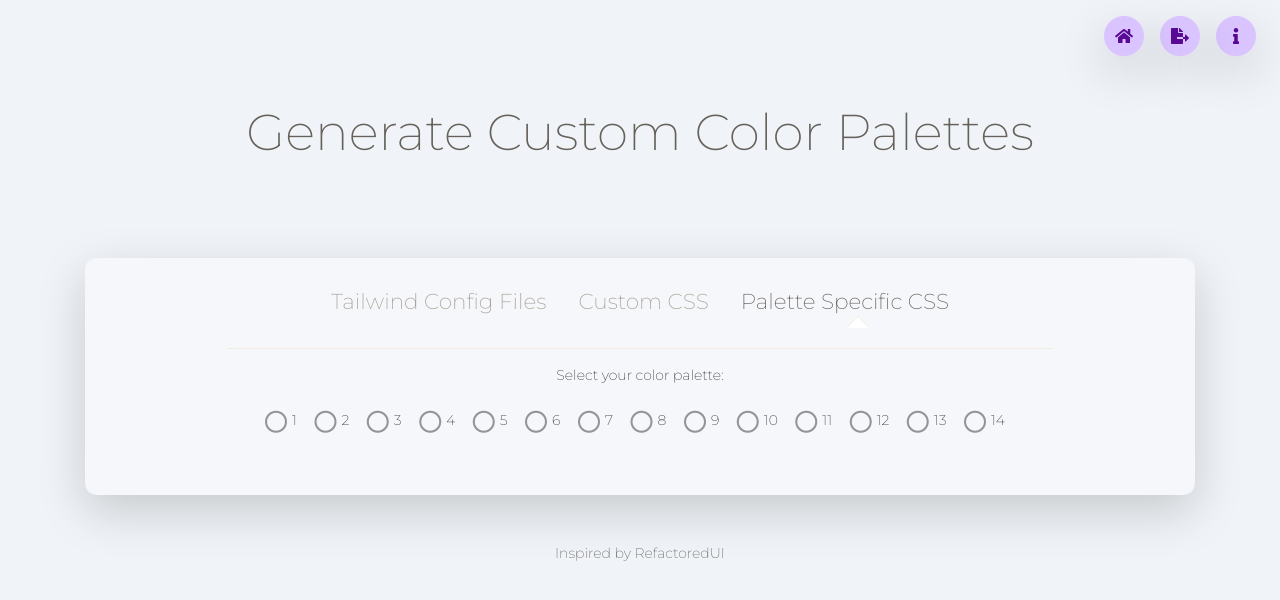
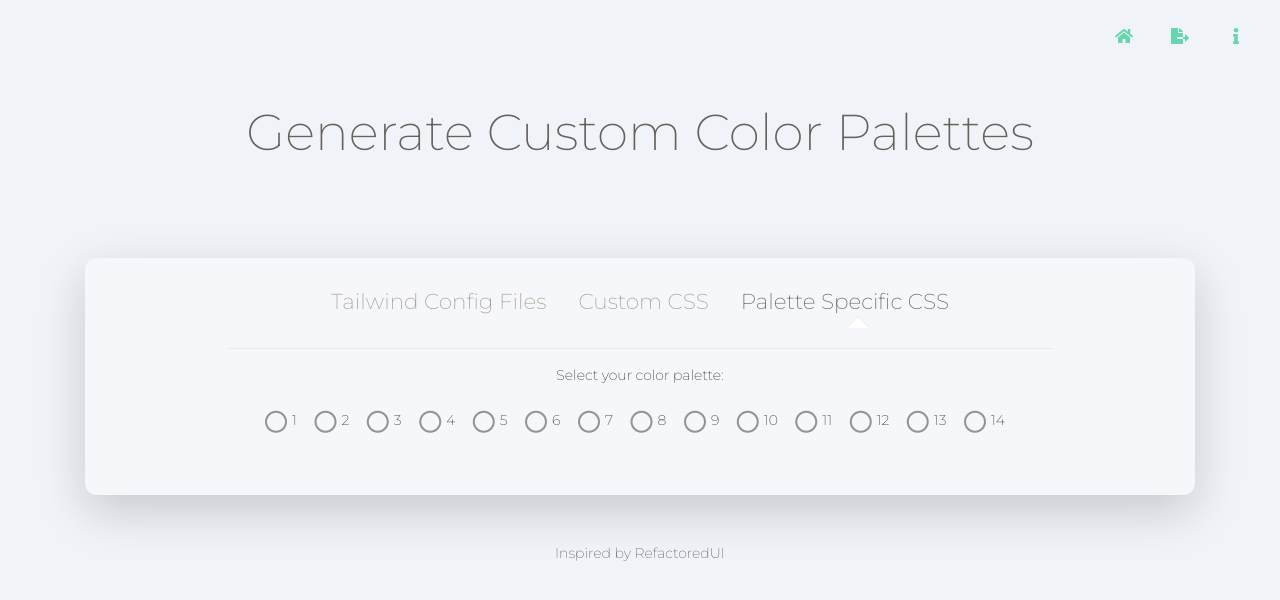
Before and after one commit to mtparagon5/refactored-ui, a plain HTML site: page form.html in a window 1280 px wide. Drawn offline with nearby package versions, Linux system fonts and the light colour scheme.

Commit message:
working on nav icons

```diff
--- a/assets/css/main/form.css
+++ b/assets/css/main/form.css
@@ -2,5 +2,8 @@
   background-color: var(--rui-cool-grey-400);
 } */
 html {
-  color: var(--rui-blue-grey-900)
+  color: var(--rui-warm-grey-900)
 }
+.text-rui-green-vivid-300 {
+  color: var(--rui-green-vivid-300)
+}
--- a/assets/css/main/main.css
+++ b/assets/css/main/main.css
@@ -92,10 +92,17 @@ div#shades-div div.row:hover {
 .bg-rui-green-000 {
   background-color: var(--rui-green-000);
 }
+.bg-transparent {
+  background-color: transparent !important;
+  }
+
 
 /* borders */
 .border-rui-green-200 {
   border-color: var(--rui-green-200);
+}
+.border-transparent {
+  border-color: transparent !important;
 }
 
 /* buttons */
--- a/assets/js/main.js
+++ b/assets/js/main.js
@@ -262,9 +262,7 @@ $.map(palettes, function (palette) {
     `
       <div class="card mb-5 shadow-lg bg-rui-grey-000">
         <div class="row">
-          <div class="col-md-6">
-            <img id="`+ palette.id + `" class="card-img img-point grow2" src="./assets/img/` + palette.id + `.png" alt="Palette ` + palette.id + ` sample">
-          </div>
+
           <div class="col-md-6">
             <div class="card-body grow2">
               <h2 class="card-title text-center">Palette ` + palette.id + `</h2>
@@ -280,11 +278,18 @@ $.map(palettes, function (palette) {
 
             </div>
           </div>
+
+          <div class="col-md-6">
+            <img id="`+ palette.id + `" class="card-img img-point grow2" src="./assets/img/` + palette.id + `.png" alt="Palette ` + palette.id + ` sample">
+          </div>
+
         </div>
+
         <a id="colors` + palette.id + `" class="toggler btn text-light btn-rui-green-200">Show Color Palette</a>
         <div id="colors` + palette.id + `" style="display:none; ">
           ` + colorString + `
         </div>
+
       </div>
     `
   )
--- a/form.html
+++ b/form.html
@@ -36,19 +36,19 @@
     <div class="col-12">
 
       <div class="float-right mr-4 mt-3">
-        <a type="button" class="btn btn-just-icon btn-rui-purple-vivid-100 shadow-lg grow2" data-container="body"
+        <a type="button" class="btn btn-just-icon bg-transparent border-transparent grow2" data-container="body"
           data-toggle="popover" title="i" data-content="Here you can customize your file export."><i
-            class="fas fa-info"></i></a>
+            class="fas fa-info text-rui-green-vivid-300 "></i></a>
       </div>
 
       <div class="float-right mr-3 mt-3">
-        <a href="./form.html" id="export" class="btn btn-just-icon btn-rui-purple-vivid-100 shadow-lg grow2"><span
-            style="position:relative; right:0px;"><i class="fas fa-file-export"></i></span></a>
+        <a href="./form.html" id="export" class="btn btn-just-icon bg-transparent border-transparent grow2"><span
+            style="position:relative; right:0px;"><i class="fas fa-file-export text-rui-green-vivid-300"></i></span></a>
       </div>
 
       <div class="float-right mr-3 mt-3">
-        <a href="./index.html" id="home" class="btn btn-just-icon btn-rui-purple-vivid-100 shadow-lg grow2"><span
-            style="position:relative; right:0px;"><i class="fas fa-home"></i></span></a>
+        <a href="./index.html" id="home" class="btn btn-just-icon bg-transparent border-transparent grow2"><span
+            style="position:relative; right:0px;"><i class="fas fa-home text-rui-green-vivid-300"></i></span></a>
       </div>
 
     </div>
```
